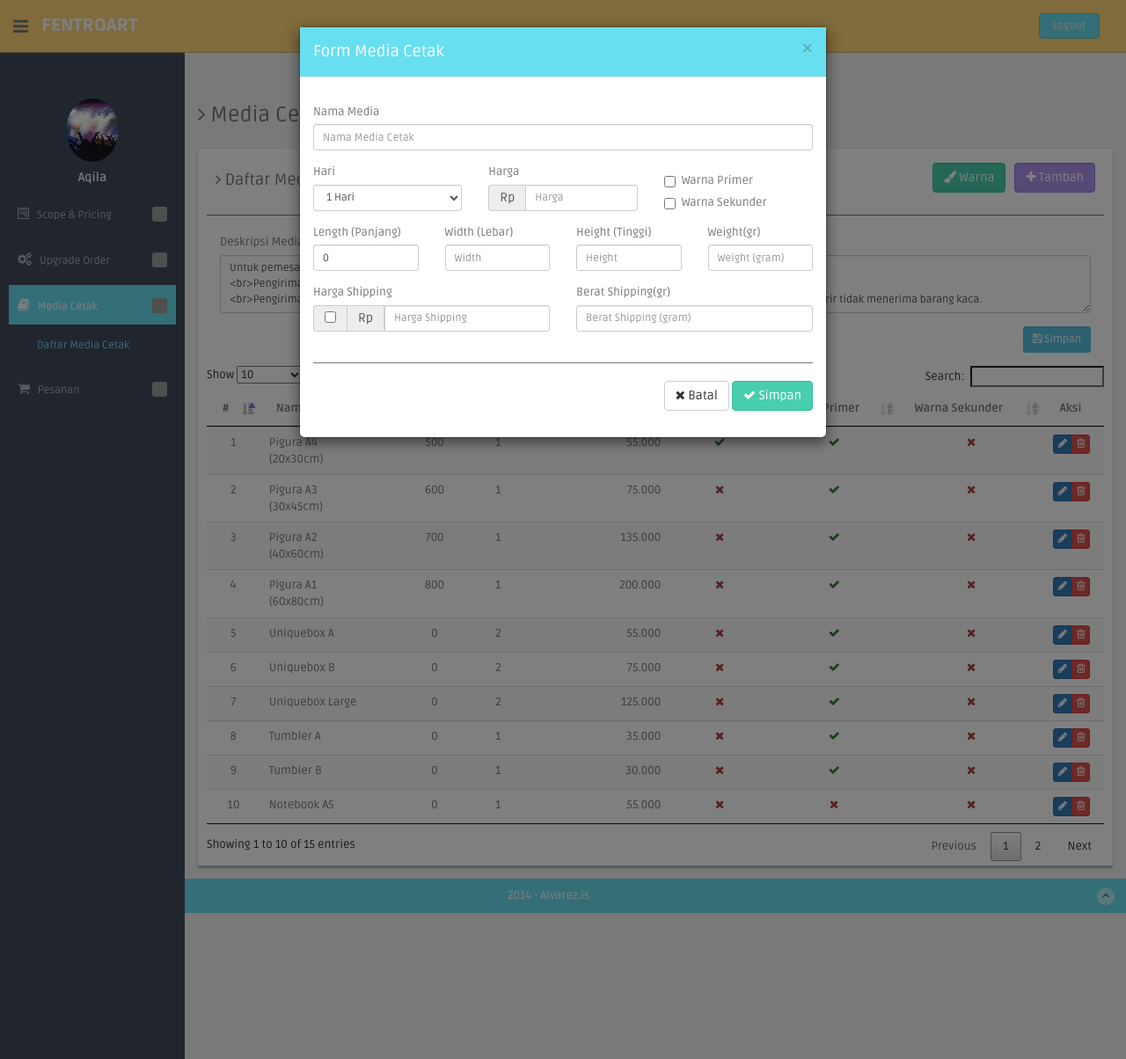
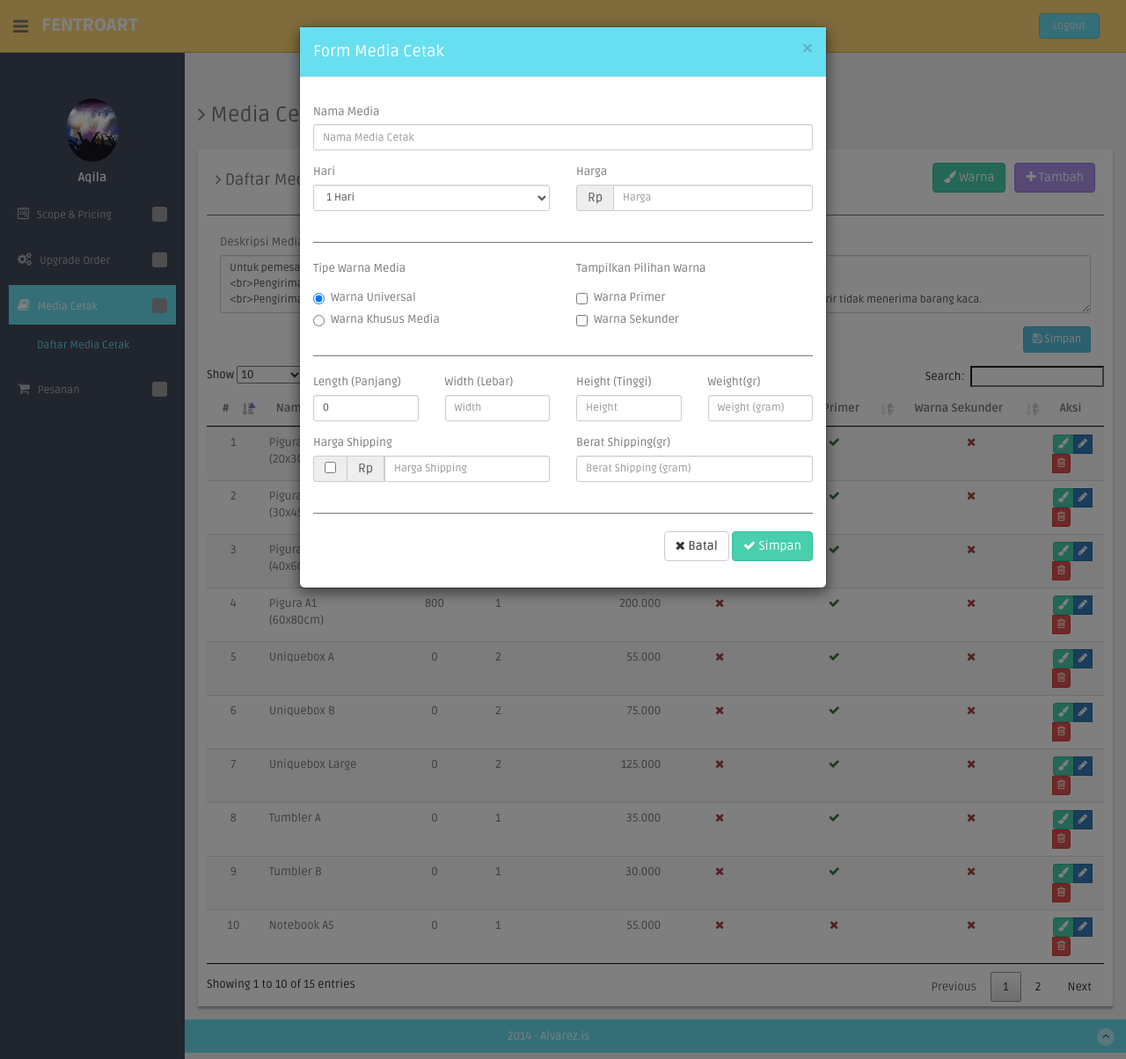
Before and after one commit to virdana/aqilapricelist, a CodeIgniter app: page /aqilapricelist/f-admin/mediacetak in a window 1280 px wide, after a click on "Tambah". Shown: the whole page at 88% size. Run offline with CodeIgniter, Linux system fonts and the light colour scheme; the visitor is signed in with stand-in values (Sample User, id 1); data comes from the database, SQL or seed files in the repository; data that the repository does not hold is empty; some libraries are stand-ins or nearby versions; grey boxes are pictures that could not be loaded.

Commit message:
Adding Universal & Specific media colors

```diff
--- a/application/views/admin/daftar_mediacetak.php
+++ b/application/views/admin/daftar_mediacetak.php
@@ -30,7 +30,7 @@
                     <div class="col-sm-12">
                       <!-- <a href="<?php echo base_url()?>f-admin/mediacetak/tambah" class="btn btn-success pull-right" title="Tambah Data" style="margin-right: 10px;"><i class="fa fa-plus"></i></a> -->
                       <a href="" data-toggle="modal" data-target="#mediaCetakModal" data-value="0" class="btn btn-theme02 pull-right" title="Tambah Data" style="margin-right: 10px;"><i class="fa fa-plus"></i> Tambah</a>
-                      <a href="" data-toggle="modal" data-target="#warnaModal" class="btn btn-theme03 pull-right" title="Daftar Warna" style="margin-right: 10px;"><i class="fa fa-paint-brush"></i> Warna</a>
+                      <a href="javascript:void(0);" onclick="loadWarna();" class="btn btn-theme03 pull-right" title="Daftar Warna Universal" style="margin-right: 10px;"><i class="fa fa-paint-brush"></i> Warna</a>
                       <h4><i class="fa fa-angle-right"></i> Daftar Media Cetak</h4>
                     </div>
                   </div>
@@ -92,6 +92,7 @@
   <!--script for datatable Media-->
   <script type="text/javascript">
     //Initialize datatables
+    var firstLoad = true;
     var table = $("#TableMain").DataTable({
       "columnDefs": [ {
               "searchable": false,
@@ -128,6 +129,7 @@
               '<span class="text-center" style="display:block;">'+showWarnaPrimer+'</span>',
               '<span class="text-center" style="display:block;">'+showWarnaSekunder+'</span>',
               '<td class="text-center"><div class="btn-group" >'+
+                  '<a href="javascript:void(0)" id="warnaBtn'+i+'" class="btn btn-theme03 btn-xs" data-toggle="modal" onclick="loadWarna('+json[i].id_media+',\''+ json[i].nama_media +'\');" title="Warna '+json[i].nama_media+'" ><i class="fa fa-paint-brush"></i></a>'+
                   '<a href="javascript:void(0)" id="updateBtn'+i+'" class="btn btn-primary btn-xs" data-toggle="modal" data-target="#mediaCetakModal" data-value="'+json[i].id_media+'" title="Ubah '+json[i].nama_media+'" ><i class="fa fa-pencil"></i></a>'+
                   '<a href="<?php echo base_url();?>f-admin/mediacetak/delete_media/'+json[i].id_media+'" class="btn btn-danger btn-xs" title="Hapus '+json[i].nama_media+'" onclick="confirmDelete(event);"><i class="fa fa-trash-o "></i></a>'+
                  '</div>'+
@@ -181,6 +183,11 @@
             } else {
               $("select[name='hari']").val('1');
             }
+            if(data.tipe_warna > 0) {
+              $("input[id='tipe_warna_1']").prop('checked', true);
+            } else {
+              $("input[id='tipe_warna_0']").prop('checked', true);
+            }
             if(data.show_warna_primer > 0) {
               $("input[name='show_warna_primer']").prop('checked', true);
             } else {
--- a/application/views/admin/modal_add_media_cetak.php
+++ b/application/views/admin/modal_add_media_cetak.php
@@ -20,7 +20,7 @@
             <input type="text" name="nama_media" class="form-control input-sm" placeholder="Nama Media Cetak" required="">
           </div>
           <div class="row">
-            <div class="col-sm-4">
+            <div class="col-sm-6">
               <div class="form-group">
                 <label class="control-label">Hari</label>
                 <select name="hari" class="form-control input-sm">
@@ -30,7 +30,7 @@
                 </select>
               </div>
             </div>
-            <div class="col-sm-4">
+            <div class="col-sm-6">
               <div class="form-group">
                 <label class="control-label">Harga</label>
                 <div class="input-group">
@@ -39,19 +39,37 @@
                 </div>
               </div>
             </div>
-            <div class="col-sm-4">
+          </div>
+          <hr>
+          <div class="row">
+            <div class="col-sm-6">
+              <label>Tipe Warna Media</label>
+              <div class="radio">
+                <label title="Gunakan warna universal">
+                  <input type="radio" name="tipe_warna" id="tipe_warna_0" value="0">Warna Universal
+                </label>
+              </div>
+              <div class="radio">
+                <label title="Gunakan warna khusus media">
+                  <input type="radio" name="tipe_warna" id="tipe_warna_1" value="1">Warna Khusus Media
+                </label>
+              </div>
+            </div>
+            <div class="col-sm-6">
+              <label>Tampilkan Pilihan Warna</label>
               <div class="checkbox">
-                <label>
+                <label title="Tampilkan pilihan warna primer">
                   <input type="checkbox" name="show_warna_primer" value="1">Warna Primer
                 </label>
               </div>
               <div class="checkbox">
-                <label>
+                <label title="Tampilkan pilihan warna sekunder">
                   <input type="checkbox" name="show_warna_sekunder" value="1">Warna Sekunder
                 </label>
               </div>
             </div>
           </div>
+          <hr>
           <div class="row">
             <div class="col-sm-3">
               <div class="form-group">
--- a/application/views/admin/modal_warna.php
+++ b/application/views/admin/modal_warna.php
@@ -5,7 +5,7 @@
     <div class="modal-content">
       <div class="modal-header">
         <button type="button" class="close" data-dismiss="modal">&times;</button>
-        <h4 class="modal-title">Daftar Warna</h4>
+        <h4 id="warnaModalHeader" class="modal-title">Daftar Warna Universal</h4>
       </div>
       <div class="modal-body">
         <div class="row">
@@ -22,6 +22,7 @@
           <form action="<?php echo base_url()?>f-admin/warna/add_warna" method="post">
             <div class="col-xs-12">
               <div class="form-group">
+                <input type="hidden" id="hiddenIdMedia" name="media_id" class="form-control input-sm" placeholder="id_media">
                 <input type="hidden" id="hiddenIdWarna" name="id_warna" class="form-control input-sm" placeholder="id_warna">
               </div>
             </div>
@@ -57,13 +58,16 @@
         <div class="tab-content">
           <div id="warna_primer" class="tab-pane fade in active">
             <h5>Warna Primer</h5>
-            <table class="table table-striped table-condensed">
+            <table id="tableWarnaPrimer" class="table table-striped table-condensed">
+              <thead>
                 <tr>
                   <th>No.</th>
                   <th>Warna</th>
                   <th class="text-center">Hex</th>
                   <th>&nbsp;</th>
                 </tr>
+              </thead>
+              <tbody>
                 <?php $i = 1; foreach ($data_primer as $primer) { ?>
                 <tr>
                   <td><?=$i;?></td>
@@ -79,18 +83,22 @@
                   </td>
                 </tr>
                 <?php $i++; } ?>
+              </tbody>
             </table>
           </div>
 
           <div id="warna_sekunder" class="tab-pane fade">
             <h5>Warna Sekunder</h5>
-            <table class="table table-striped table-condensed">
+            <table id="tableWarnaSekunder" class="table table-striped table-condensed">
+              <thead>
                 <tr>
                   <th>No.</th>
                   <th>Warna</th>
                   <th class="text-center">Hex</th>
                   <th>&nbsp;</th>
                 </tr>
+              </thead>
+              <tbody>
                 <?php $i = 1; foreach ($data_sekunder as $sekunder) { ?>
                 <tr>
                   <td><?=$i;?></td>
@@ -106,6 +114,7 @@
                   </td>
                 </tr>
                 <?php $i++; } ?>
+              </tbody>
             </table>
           </div>
 
@@ -117,6 +126,70 @@
 </div>
 
 <script type="text/javascript">
+  function loadWarna(id_media='', nama_media='') {
+    $('#hiddenIdMedia').val(id_media);
+
+    if(id_media == '') {
+      id_media = 0;
+      $('#warnaModalHeader').html('Daftar Warna Universal');
+    }
+    else {
+      $('#warnaModalHeader').html('Daftar Warna ' + nama_media);
+    }
+
+    $.when(getWarnaByMedia(id_media)).done(function(response, status) {
+      var data = response;
+      var primer = data.primer;
+      var sekunder = data.sekunder;
+      var htmlPrimer = '<tr><td colspan="3" class="text-center">Tidak ada data</td></tr>';
+      var htmlSekunder = '<tr><td colspan="3" class="text-center">Tidak ada data</td></tr>';
+
+      // load data warna into tabel warna primer
+      if(primer.length > 0) {
+        htmlPrimer = '';
+        $.each(primer, function(i) {
+          htmlPrimer += '<tr>'
+            + '<td>'+ (i+1) +'</td>'
+            + '<td>'+ primer[i].warna +'</td>'
+            + '<td class="text-center">'
+              + '<span style="height:12px; width:12px; background-color:'+ primer[i].hex +'; display:inline-block; vertical-align:middle;"></span>' +primer[i].hex
+            + '</td>'
+            + '<td>'
+              + '<div class="btn-group">'
+                + '<a href="#" onClick="editWarna(this);" data-value="'+ primer[i].id_warna +'" class="btn btn-primary btn-xs edit-warna-btn" title="Ubah warna '+ primer[i].warna +'"><i class="fa fa-pencil"></i></a>'
+                + '<a href="<?=base_url()?>f-admin/warna/delete_warna/'+ primer[i].id_warna +'" class="btn btn-danger btn-xs" title="Hapus warna '+ primer[i].warna +'" onclick="confirmDelete(event);"><i class="fa fa-trash-o"></i></a>'
+              + '</div>'
+            + '</td>'
+          + '</tr>';
+        });
+      }
+
+      // load data warna into tabel warna sekunder
+      if(sekunder.length > 0) {
+        htmlSekunder = '';
+        $.each(sekunder, function(i) {
+          htmlSekunder += '<tr>'
+            + '<td>'+ (i+1) +'</td>'
+            + '<td>'+ sekunder[i].warna +'</td>'
+            + '<td class="text-center">'
+              + '<span style="height:12px; width:12px; background-color:'+ sekunder[i].hex +'; display:inline-block; vertical-align:middle;"></span>' +sekunder[i].hex
+            + '</td>'
+            + '<td>'
+              + '<div class="btn-group">'
+                + '<a href="#" onClick="editWarna(this);" data-value="'+ sekunder[i].id_warna +'" class="btn btn-primary btn-xs edit-warna-btn" title="Ubah warna '+ sekunder[i].warna +'"><i class="fa fa-pencil"></i></a>'
+                + '<a href="<?=base_url()?>f-admin/warna/delete_warna/'+ sekunder[i].id_warna +'" class="btn btn-danger btn-xs" title="Hapus warna '+ sekunder[i].warna +'" onclick="confirmDelete(event);"><i class="fa fa-trash-o"></i></a>'
+              + '</div>'
+            + '</td>'
+          + '</tr>';
+        });
+      }
+
+      $('#tableWarnaPrimer tbody').html(htmlPrimer);
+      $('#tableWarnaSekunder tbody').html(htmlSekunder);
+      $('#warnaModal').modal('show');
+    });
+  }
+
   //AJAX script to add/update data warna
    function addWarna(){
     //set form action (add/update) in modal based on button pressed
@@ -139,10 +212,9 @@
         $('#formWarna form').prop('action', "<?php echo base_url()?>f-admin/warna/update_warna");
         $('#formWarna').find('#hiddenIdWarna').val(id);
 
-
         $('#formWarna form').hide();
         $('.ajaxLoading').show();
-        $.when(loadDataWarna(id)).done(function(response, status) {
+        $.when(getWarnaById(id)).done(function(response, status) {
             var data = JSON.parse(response);
             $("input[name='warna']").val(data.warna);
             $("input[name='hex']").val(data.hex);
@@ -160,9 +232,9 @@
            $("#formWarna").collapse("show");
         }
     };
-  function loadDataWarna(id) {
+  function getWarnaById(id='0') {
     return $.ajax({
-        url: "<?php echo base_url().'f-admin/warna/get_warna'?>",
+        url: "<?php echo base_url().'f-admin/warna/get_warna_by_id'?>",
         type: "POST",
         data: { id: id },
         cache: false,
@@ -176,6 +248,24 @@
         }
     });
   }
+  function getWarnaByMedia(id_media='0') {
+    // jika id_media == 0 maka yang di-load adalah warna universal
+    return $.ajax({
+        url: "<?php echo base_url().'f-admin/warna/get_warna_by_media'?>",
+        type: "POST",
+        dataType: "json",
+        data: { id_media: id_media },
+        cache: false,
+        success: function(response) {
+            // var data = JSON.parse(response);
+            return response;
+        },
+        error: function(response) {
+            // var data = JSON.parse(response);
+            return response;
+        }
+    });
+  }
   </script>
 
   <?php include_once "js_delete.php";?>
```
Also changed, not shown: application/controllers/f-admin/Warna.php (+22 -1 lines), application/views/pilih_tipe_ilustrasi_themed.php (+68 -51 lines). Lines whose indentation alone changed are shown as unchanged.
